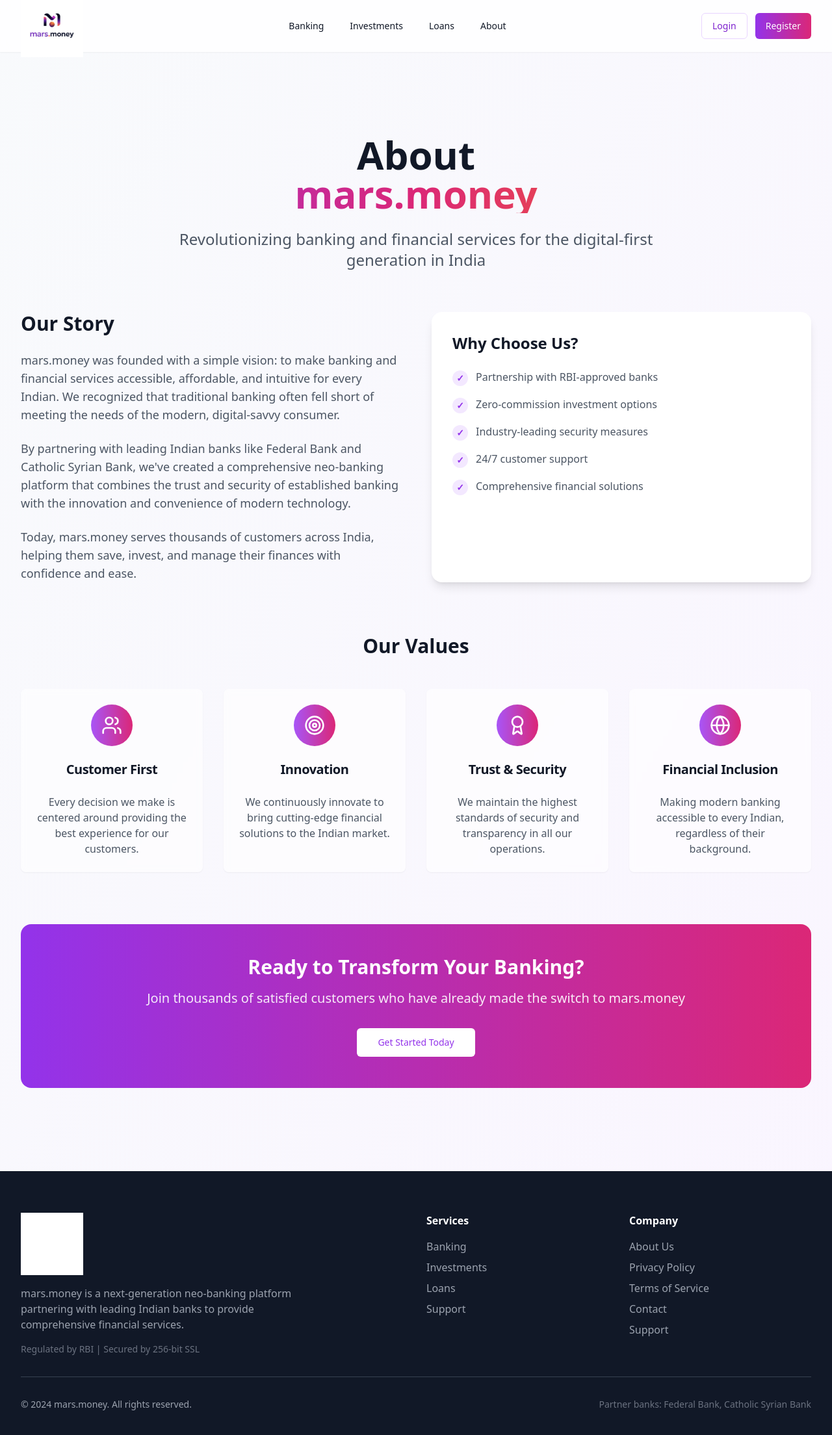
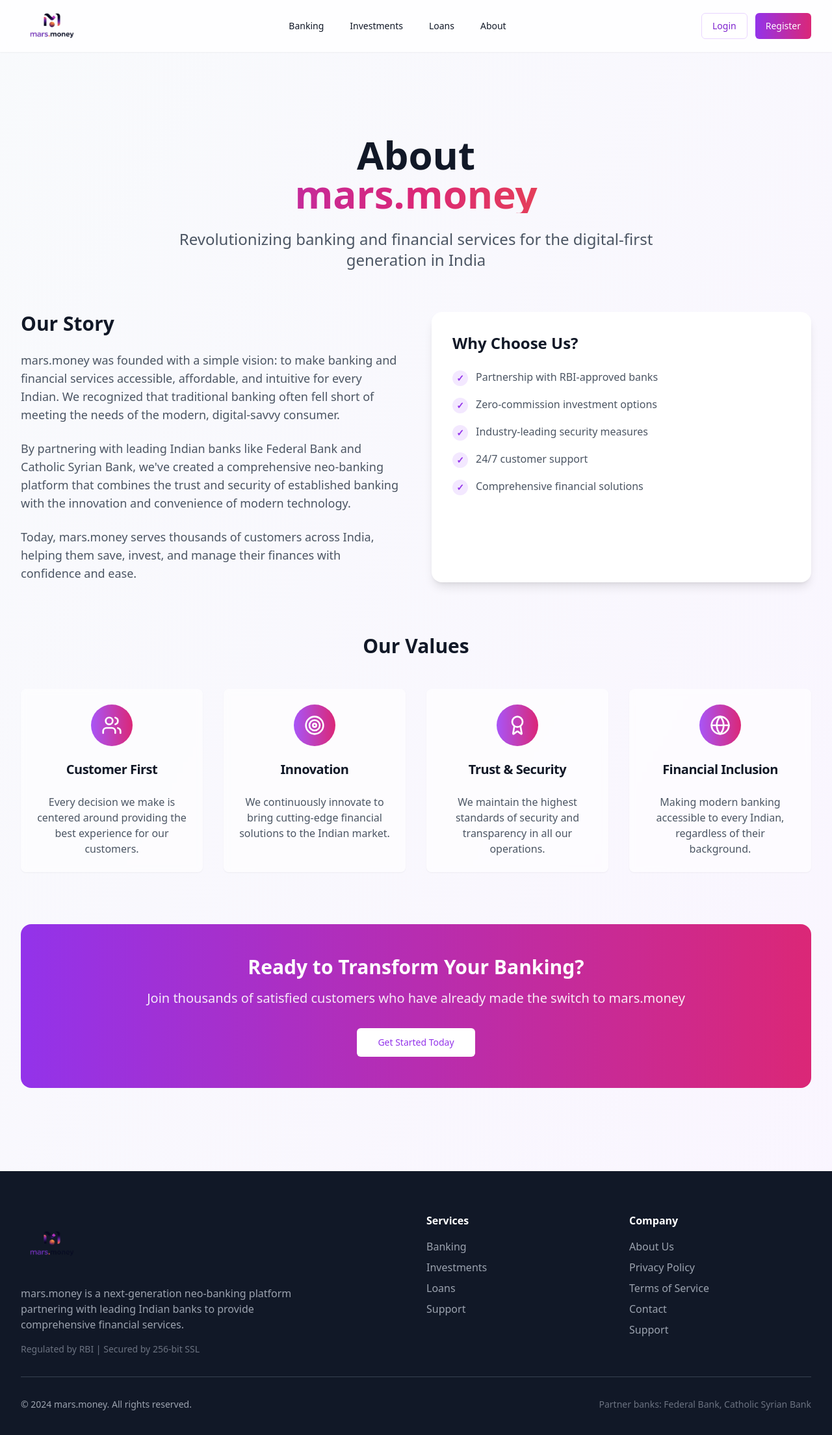
Before and after one commit to truconsent/mars-money-nexus-platform, a React (Vite) app: page /about in a window 1280 px wide. Shown: the top 2208 px of the page at 65% size. Built offline with nearby package versions, Linux system fonts and the light colour scheme.

Commit message:
Refactor: Use new logo with transparent background
Replaced the existing logo with the provided transparent background version in the Navigation and Footer components.

```diff
--- a/src/components/Footer.tsx
+++ b/src/components/Footer.tsx
@@ -8,9 +8,9 @@ export const Footer = () => {
         <div className="grid grid-cols-1 md:grid-cols-4 gap-8 mb-8">
           <div className="col-span-1 md:col-span-2">
             <img
-              src="/lovable-uploads/eb39d5b7-edd4-4395-a6cf-ad518b7a01ce.png"
+              src="/lovable-uploads/d3d83a6e-8210-420a-a23b-0c89fc7ee3f4.png"
               alt="mars.money"
-              className="h-24 w-auto mb-4 filter brightness-0 invert"
+              className="h-24 w-auto mb-4"
             />
             <p className="text-gray-400 mb-4 max-w-md">
               mars.money is a next-generation neo-banking platform partnering with leading Indian banks
--- a/src/components/Navigation.tsx
+++ b/src/components/Navigation.tsx
@@ -14,7 +14,7 @@ export const Navigation = () => {
           <div className="flex items-center">
             <Link to="/">
               <img
-                src="/lovable-uploads/eb39d5b7-edd4-4395-a6cf-ad518b7a01ce.png"
+                src="/lovable-uploads/d3d83a6e-8210-420a-a23b-0c89fc7ee3f4.png"
                 alt="mars.money"
                 className="h-24 w-auto"
               />
```
Also changed, not shown: public/lovable-uploads/d3d83a6e-8210-420a-a23b-0c89fc7ee3f4.png (added).
